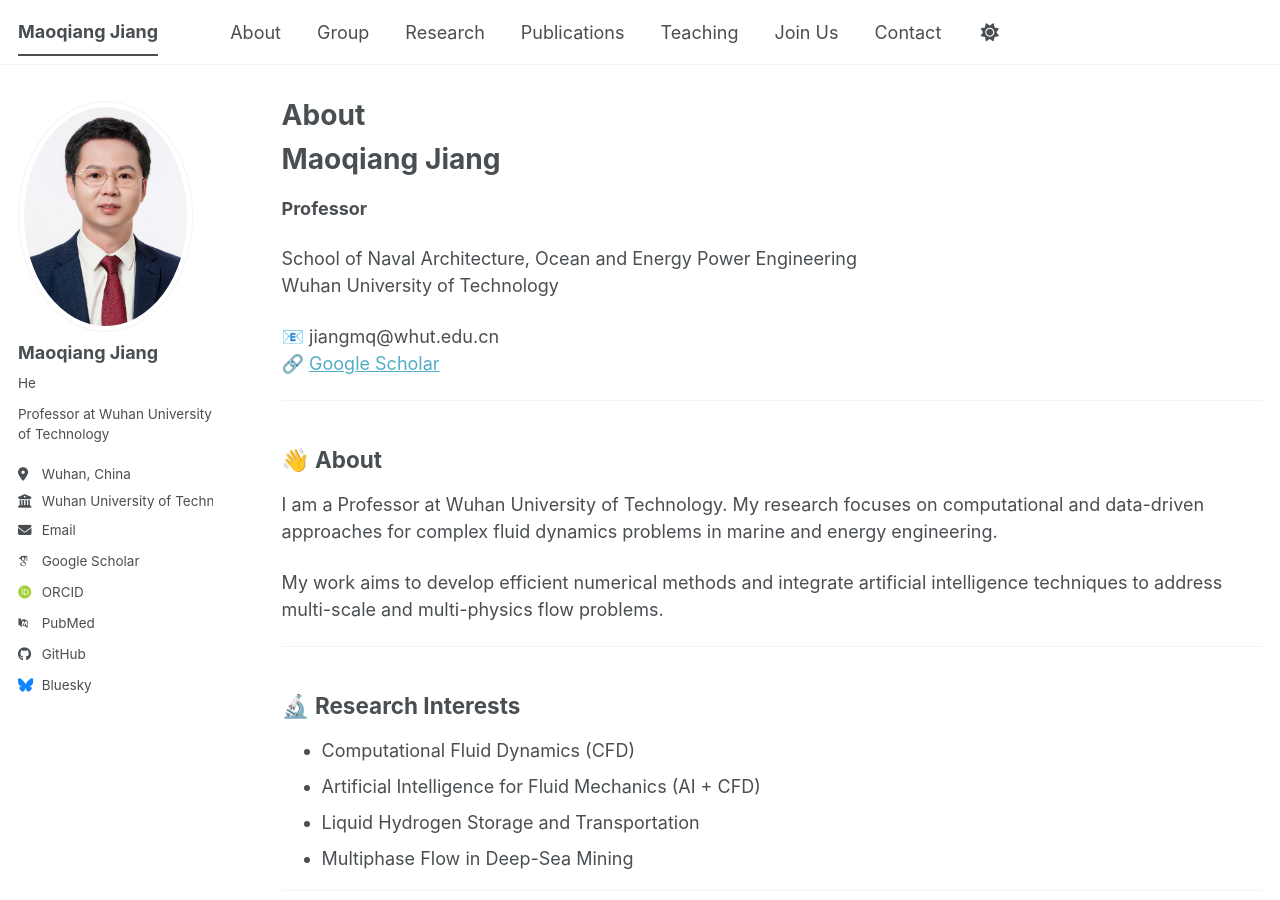
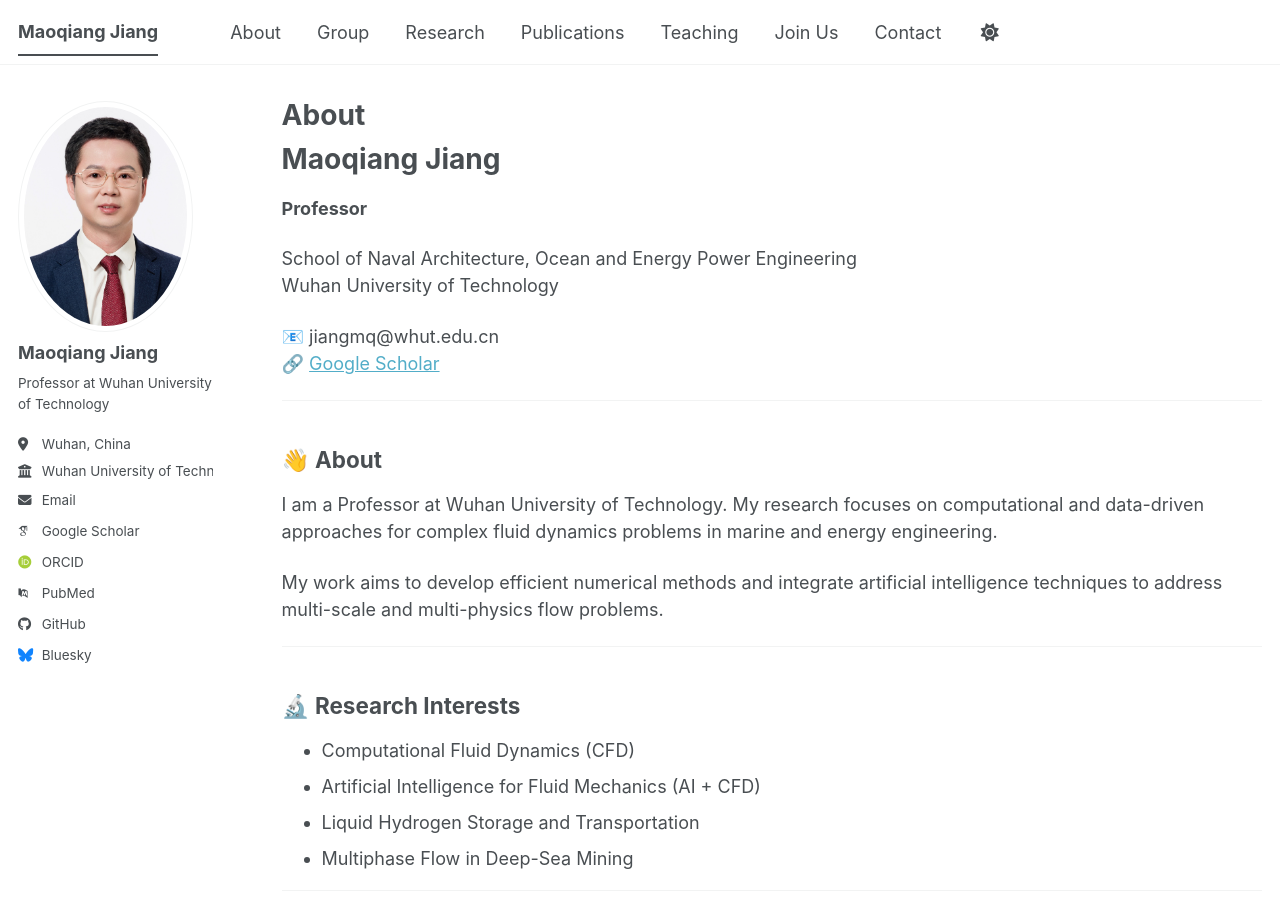
Before and after one commit to jiangmq2026/maoqiangjiang.github.io, a Jekyll site: the page built from _pages/about.md, in a window 1280 px wide and 900 px high. Built offline with Jekyll 4.4.1, drawn with Linux system fonts in a browser that asks for light colours; some web fonts are replaced; a script bundle is joined from its source files by our own code; library files that are not in the unit come from our copies.

```diff
--- a/_config.yml
+++ b/_config.yml
@@ -22,7 +22,7 @@ author:
   # Biographic information
   avatar           : "profile.png"
   name             : "Maoqiang Jiang"
-  pronouns         :  "He"
+
   bio              : "Professor at Wuhan University of Technology"
   location         : "Wuhan, China"
   employer         : "Wuhan University of Technology"
```
